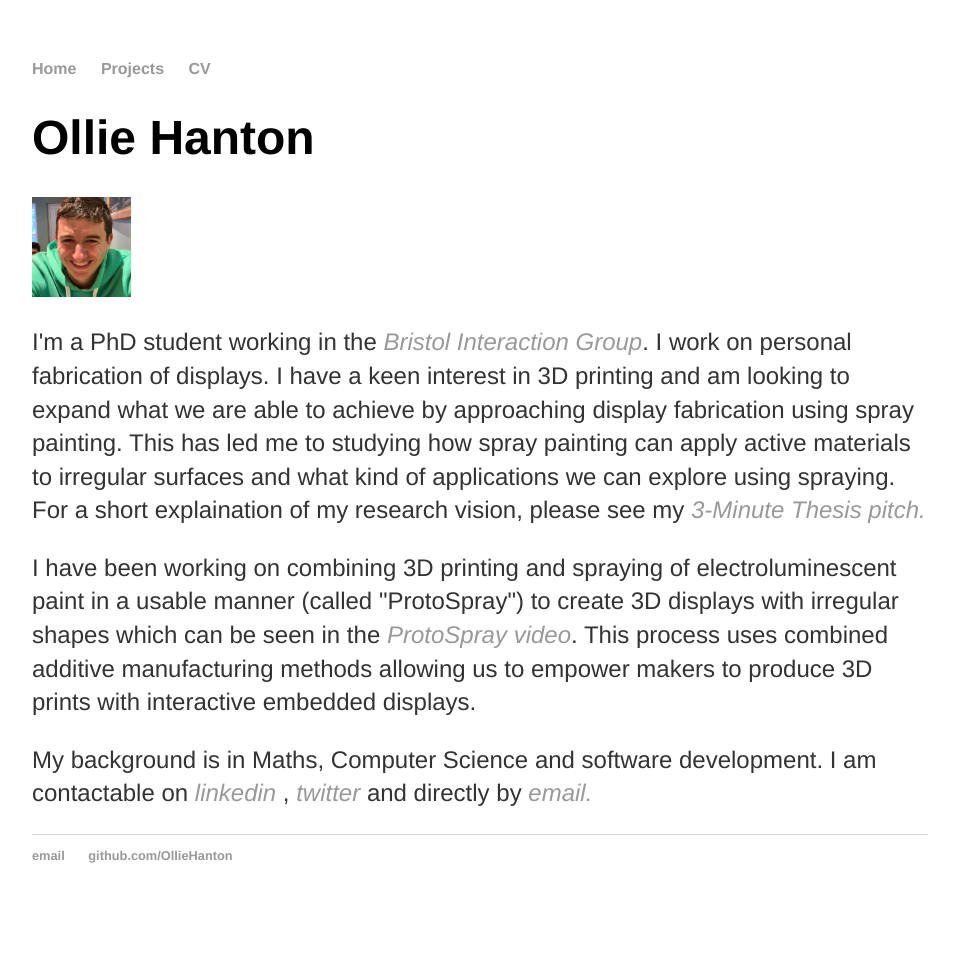
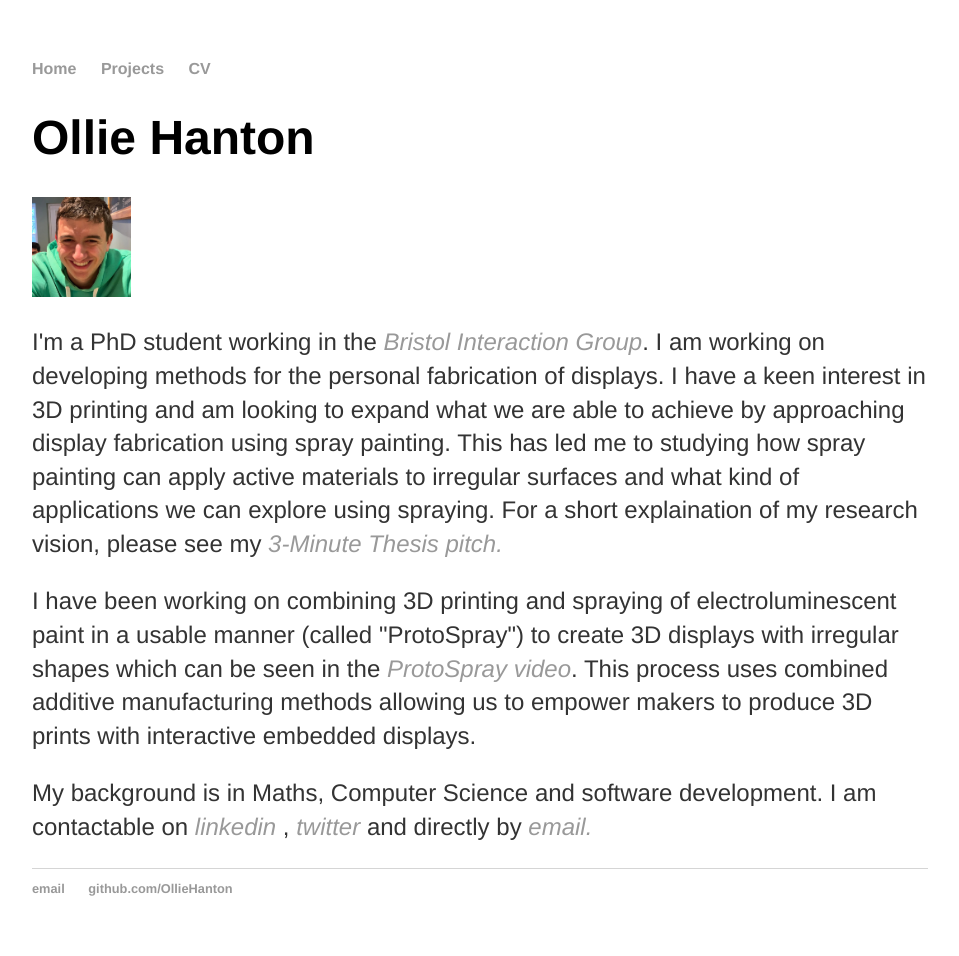
Before and after one commit to OllieHanton/olliehanton.github.io, a Jekyll site: the page built from index.html, in a window 1280 px wide. Shown: the whole page, without its empty margins (160-1119 px from the left). Built offline with Jekyll 4.4.1, drawn with Linux system fonts in a browser that asks for light colours; before the commit the page ends 923 px from its top, so only the background shows below that.

Commit message:
Update index.html

```diff
--- a/index.html
+++ b/index.html
@@ -5,7 +5,8 @@ title: Ollie Hanton, PhD student
 <div class="blurb">
 	<h1>Ollie Hanton</h1>
 	<img src="/asset/olliehanton.jpg" alt="profile picture" height="100">
-	<p> I'm a PhD student working in the <a href="http://www.biglab.co.uk/people/"><em>Bristol Interaction Group</em></a>. I work on personal fabrication of displays.
+	<p> I'm a PhD student working in the <a href="http://www.biglab.co.uk/people/"><em>Bristol Interaction Group</em></a>. I am working on developing methods for the
+		personal fabrication of displays.
 		I have a keen interest in 3D printing and am looking to expand what we are able to achieve by approaching display fabrication using spray painting.
 		This has led me to studying how spray painting can apply active materials to irregular surfaces and what kind of applications we can explore using
 		spraying. For a short explaination of my research vision, please see my
```
